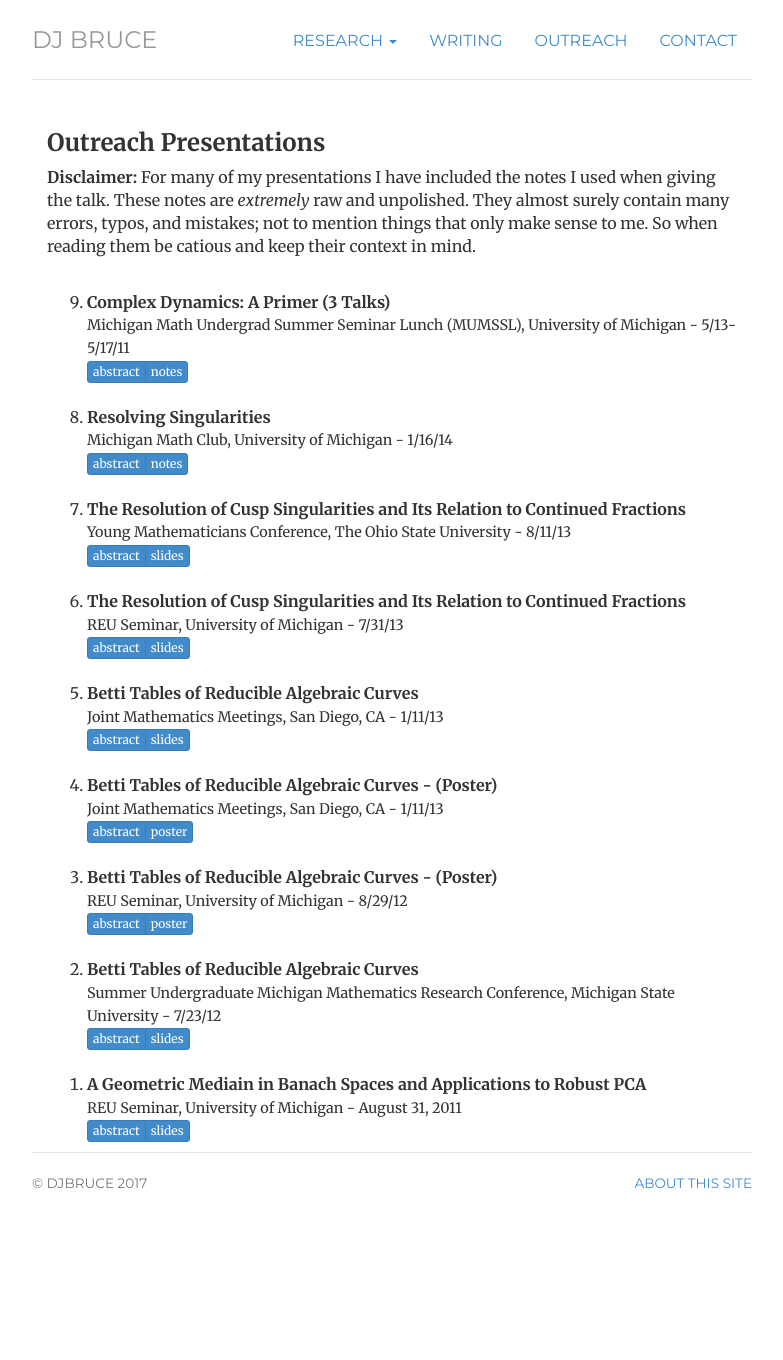
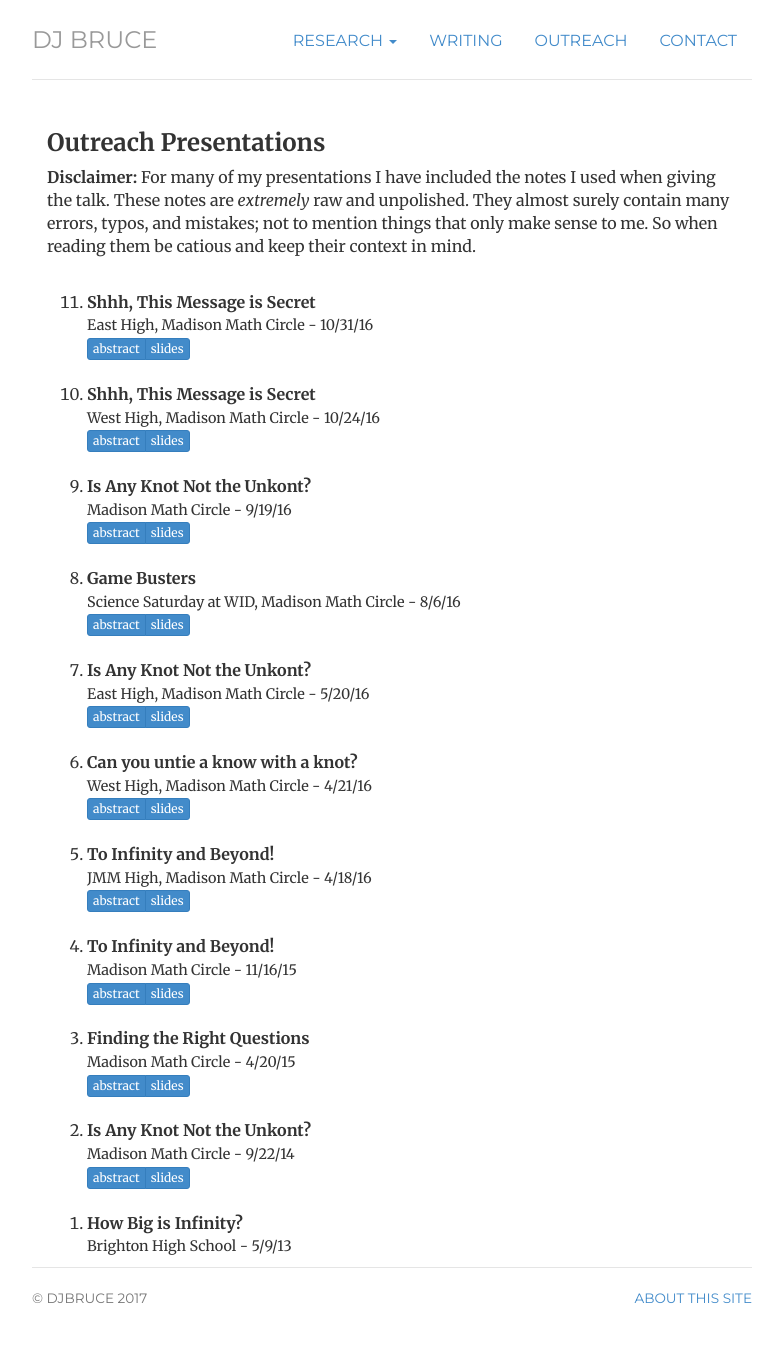
Before and after one commit to julietteBruce/old-homepage, a Jekyll site: the page built from presentations/outreach.html, in a window 1280 px wide. Shown: the whole page, without its empty margins (248-1031 px from the left). Built offline with Jekyll 4.4.1, drawn with Linux system fonts in a browser that asks for light colours; formulas are drawn with MathJax 3; before the commit the page ends 1245 px from its top, so only the background shows below that.

Commit message:
outreach

```diff
--- a/presentations/outreach.html
+++ b/presentations/outreach.html
@@ -17,136 +17,149 @@ make sense to me. So when reading them be catious and keep their context in mind
 <ol reversed>
 		<br>
   <li>
-		<span class="title">Complex Dynamics: A Primer (3 Talks) </span>
+		<span class="title">Shhh, This Message is Secret</span>
 		<br>
-		<span class="coauthor">Michigan Math Undergrad Summer Seminar Lunch (MUMSSL), University of Michigan - 5/13-5/17/11</span>
+		<span class="coauthor">East High, Madison Math Circle - 10/31/16</span>
 		<br>
 		<div class="btn-group btn-group-xs">
-			<button class="btn btn-primary" data-toggle="collapse" data-target="MUSSL">abstract</button>
-			<a href="" class="btn btn-primary">notes</a>
+			<button class="btn btn-primary" data-toggle="collapse" data-target="#f16-East">abstract</button>
+			<a href="" class="btn btn-primary">slides</a>
 		</div>
-		<div id="MUSSL" class="collapse">
-		Given a polynomial \(f(z)\) with complex coefficients, we can ask for which complex numbers p is the set \(\{f(p), f(f(p)), f(f(f(p))),...\}\) bounded, that is to ask which complex numbers have bounded forward orbit under \(f(z)\)? Alternatively we can turn the question around and ask for a fixed complex number \(p\), for which (complex) polynomials is the forward orbit of \(p\) bounded? Finite? Periodic? These questions give Amazingly many of the tools needed to approach these questions, arose well before computers allowed us to generate images like the one above. In this series of talks we will explore some of the basic tools and results of complex dynamics - the field of math motivated by questions similar to the ones above. In particular, the lectures should roughly proceed as:
-		<ul>
-			<li>Lecture 1: Fatou and Julia Sets and Cycles</li>
-			<li>Lecture 2: Bottcher's Theorem, Filled Julia Set, Connectedness</li>
-			<li>Lecture 3: The Mandelbrot set</li>
-		</ul>
-		As a results of time constraints often times results presented in the lectures will be stated without proof, however, I will try to make sure to provide citations for any such results in the notes. Additionally. through out the lectures the interplay between complex dynamics and other fields like complex analysis, algebra, and number theory will be discussed. Prerequisites will be kept as few as possible, but basic familiarity with complex analysis and topology will help.
+		<div id="f16-East" class="collapse">
+		gur pbearefgbar bs gur zbqrea jbeyq eribyirf nebhaq orvat noyr gb rnfvyl pbzzhavpngr frpergf, jurgure gubfr frpergf or perqvg pneq ahzoref ba nznmba, grkg zrffntrf ba lbhe vcubar, be frpher tbireazrag nssnvef. va guvf gnyx jr jvyy rkcyber gur zngu haqrecvaavat bhe novyvgl gb qb guvf, naq frr whfg ubj fgheql gung pbearefgbar npghnyyl znl or. nyfb urer jvyy or qbahgf. (PS: This message is encoded, see if you can figure out how to decode it!)
 		</div>
   </li>
       <br>
   <li>
-		<span class="title">Resolving Singularities</span>
+		<span class="title">Shhh, This Message is Secret</span>
 		<br>
-		<span class="coauthor">Michigan Math Club, University of Michigan - 1/16/14</span>
+		<span class="coauthor">West High, Madison Math Circle - 10/24/16</span>
 		<br>
 		<div class="btn-group btn-group-xs">
-			<button class="btn btn-primary" data-toggle="collapse" data-target="#sing-UMMath">abstract</button>
-			<a href="" class="btn btn-primary">notes</a>
+			<button class="btn btn-primary" data-toggle="collapse" data-target="#f16-West">abstract</button>
+			<a href="" class="btn btn-primary">slides</a>
 		</div>
-		<div id="sing-UMMath" class="collapse">
-		The zero set of a polynomial equation can be quite complicated. For example, the zero set of the "nodal curve" \(y^2=x^3+x^2\) intersects itself and the curve given by \(y^2=x^3\) has a cusp. Both of these curves have so called singularities at the origin. We will explore how one can "remove" or resolve the singularities of a curve, like the above examples, via a process called blowing-up. Given time we will also discuss how resolving the cusp singularity of \(x^a=y^b\) is related to the continued fraction expansion of \(a/b\).
+		<div id="f16-West" class="collapse">
+		gur pbearefgbar bs gur zbqrea jbeyq eribyirf nebhaq orvat noyr gb rnfvyl pbzzhavpngr frpergf, jurgure gubfr frpergf or perqvg pneq ahzoref ba nznmba, grkg zrffntrf ba lbhe vcubar, be frpher tbireazrag nssnvef. va guvf gnyx jr jvyy rkcyber gur zngu haqrecvaavat bhe novyvgl gb qb guvf, naq frr whfg ubj fgheql gung pbearefgbar npghnyyl znl or. nyfb urer jvyy or qbahgf. (PS: This message is encoded, see if you can figure out how to decode it!)
 		</div>
   </li>
       <br>
   <li>
-		<span class="title">The Resolution of Cusp Singularities and Its Relation to Continued Fractions</span>
+		<span class="title">Is Any Knot Not the Unkont?</span>
 		<br>
-		<span class="coauthor">Young Mathematicians Conference, The Ohio State University - 8/11/13</span>
+		<span class="coauthor">Madison Math Circle - 9/19/16</span>
 		<br>
 		<div class="btn-group btn-group-xs">
-			<button class="btn btn-primary" data-toggle="collapse" data-target="#contFrac-YMC">abstract</button>
+			<button class="btn btn-primary" data-toggle="collapse" data-target="#f16-MMC">abstract</button>
 			<a href="" class="btn btn-primary">slides</a>
 		</div>
-		<div id="contFrac-YMC" class="collapse">
-		Algebraic geometers have long been interested in studying methods of resolving singularities of algebraic varieties. In 1964 Hironaka showed that over a field of characteristic zero, every algebraic variety is birationally equivalent to a smooth projective algebraic variety. While this in essence settled the matter of resolving singularities, at least in characteristic zero, in the roughly fifty years since there has been considerable interest in classifying singularities and explicitly describing a resolution of specific classes of singularities. <br><br>
-Utilizing tools from algebraic geometry and valuation theory we provide an explicit description of the resolution of the singularities of plane curves defined by \(x^a=y^b\) in \(k^2\) where \(k\) is a field and \(a\) and \(b\) are relatively prime integers greater than one. Additionally, we show how this resolution process is related to the continued fraction expansion of \(a/b\). Finally, we provide a new geometric way of representing these resolutions as a diagram of nested triangles, which encapsulates the resolution process. We are hopeful that this diagram also contains other information classifying the singularities of the curve such as its log canonical threshold.
+		<div id="f16-MMC" class="collapse">
+		You're walking home from school, and you pull out your head phones to listen to some tunes. However, inevitably they are a horribly tangled mess, but are they really a knot? We'll talk about what exactly is a knot, and how we can tell when something is not the unknot.
 		</div>
   </li>
       <br>
   <li>
-		<span class="title">The Resolution of Cusp Singularities and Its Relation to Continued Fractions</span>
+		<span class="title">Game Busters</span>
 		<br>
-		<span class="coauthor">REU Seminar, University of Michigan - 7/31/13</span>
+		<span class="coauthor">Science Saturday at WID, Madison Math Circle - 8/6/16</span>
 		<br>
 		<div class="btn-group btn-group-xs">
-			<button class="btn btn-primary" data-toggle="collapse" data-target="#contFrac-UM">abstract</button>
+			<button class="btn btn-primary" data-toggle="collapse" data-target="#f16-WID">abstract</button>
 			<a href="" class="btn btn-primary">slides</a>
 		</div>
-		<div id="contFrac-UM" class="collapse">
-		Algebraic geometers have long been interested in studying methods of resolving singularities of algebraic varieties. In 1964 Hironaka showed that over a field of characteristic zero, every algebraic variety is birationally equivalent to a smooth projective algebraic variety. While this in essence settled the matter of resolving singularities, at least in characteristic zero, in the roughly fifty years since there has been considerable interest in classifying singularities and explicitly describing a resolution of specific classes of singularities.<br><br>
-Utilizing tools from algebraic geometry and valuation theory we provide an explicit description of the resolution of the singularities of plane curves defined by \(x^a=y^b\) in \(k^2\) where \(k\) is a field and \(a\) and \(b\) are relatively prime integers greater than one. Additionally, we show how this resolution process is related to the continued fraction expansion of \(a/b\). Finally, we provide a new geometric way of representing these resolutions as a diagram of nested triangles, which encapsulates the resolution process. We are hopeful that this diagram also contains other information classifying the singularities of the curve such as its log canonical threshold.
+		<div id="f16-WID" class="collapse">
+		The goal of our station will be to explore the mathematics related to the games: Set, Nim, and Chomp. We will have stations where individuals can drop by play a few games and explore these games for themselves. (We will have worksheets and volunteers providing guidance.) Additionally, anyone will be able to challenge our Master of Nim with fun prizes available for beating them. (Note: This is at a special time and location.)
 		</div>
   </li>
       <br>
    <li>
-		<span class="title">Betti Tables of Reducible Algebraic Curves</span>
+		<span class="title">Is Any Knot Not the Unkont?</span>
 		<br>
-		<span class="coauthor">Joint Mathematics Meetings, San Diego, CA - 1/11/13</span>
+		<span class="coauthor">East High, Madison Math Circle - 5/20/16</span>
 		<br>
 		<div class="btn-group btn-group-xs">
-			<button class="btn btn-primary" data-toggle="collapse" data-target="#redCurves-JMM">abstract</button>
+			<button class="btn btn-primary" data-toggle="collapse" data-target="#s16-East">abstract</button>
 			<a href="" class="btn btn-primary">slides</a>
 		</div>
-		<div id="redCurves-JMM" class="collapse">
-		We study the Betti tables of reducible algebraic curves with a focus on connected line arrangements and provide a general formula for computing the quadratic strand of the Betti table for line arrangements that satisfy certain hypotheses. We also give explicit formulas for the entries of the Betti tables for all curves of genus zero and one. Last, we give formulas for the graded Betti numbers for a class of curves of higher genus.
+		<div id="s16-East" class="collapse">
+		You're walking home from school, and you pull out your head phones to listen to some tunes. However, inevitably they are a horribly tangled mess, but are they really a knot? We'll talk about what exactly is a knot, and how we can tell when something is not the unknot.
 		</div>
   </li>
       <br>
 	<li>
-		<span class="title">Betti Tables of Reducible Algebraic Curves - (Poster)</span>
+		<span class="title">Can you untie a know with a knot?</span>
 		<br>
-		<span class="coauthor">Joint Mathematics Meetings, San Diego, CA - 1/11/13</span>
+		<span class="coauthor">West High, Madison Math Circle - 4/21/16</span>
 		<br>
 		<div class="btn-group btn-group-xs">
-			<button class="btn btn-primary" data-toggle="collapse" data-target="#redCurves-JMM-poster">abstract</button>
-			<a href="" class="btn btn-primary">poster</a>
+			<button class="btn btn-primary" data-toggle="collapse" data-target="#s16-West">abstract</button>
+			<a href="" class="btn btn-primary">slides</a>
 		</div>
-		<div id="redCurves-JMM-poster" class="collapse">
-		We study the Betti tables of reducible algebraic curves with a focus on connected line arrangements and provide a general formula for computing the quadratic strand of the Betti table for line arrangements that satisfy certain hypotheses. We also give explicit formulas for the entries of the Betti tables for all curves of genus zero and one. Last, we give formulas for the graded Betti numbers for a class of curves of higher genus.
+		<div id="s16-West" class="collapse">
+		Is it possible to tie two knots on a rope such that when you slide them together they unknot themselves? The answer turns out to be interesting, and related to the sum 1-1+1-1+1-1+...
 		</div>
   </li>
   <br>
 	<li>
-		<span class="title">Betti Tables of Reducible Algebraic Curves - (Poster)</span>
+		<span class="title">To Infinity and Beyond!</span>
 		<br>
-		<span class="coauthor">REU Seminar, University of Michigan - 8/29/12</span>
+		<span class="coauthor">JMM High, Madison Math Circle - 4/18/16</span>
 		<br>
 		<div class="btn-group btn-group-xs">
-			<button class="btn btn-primary" data-toggle="collapse" data-target="#redCurves-UM">abstract</button>
-			<a href="" class="btn btn-primary">poster</a>
+			<button class="btn btn-primary" data-toggle="collapse" data-target="#s16-JMM">abstract</button>
+			<a href="" class="btn btn-primary">slides</a>
 		</div>
-		<div id="redCurves-UM" class="collapse">
-		We study the Betti tables of reducible algebraic curves with a focus on connected line arrangements and provide a general formula for computing the quadratic strand of the Betti table for line arrangements that satisfy certain hypotheses. We also give explicit formulas for the entries of the Betti tables for all curves of genus zero and one. Last, we give formulas for the graded Betti numbers for a class of curves of higher genus.
+		<div id="s16-JMM" class="collapse">
+		1, 2, 3,..., infinity? What is infinity? Is infinity plus one bigger than infinity? Beginning by figuring out what we mean when we say to collections of objects have the same number of things we will slowly work our way deep into the garden of infinity. A garden that is often profoundly strange and filled with quite a few surprising snakes.
 		</div>
   </li>
   <br>
 	<li>
-		<span class="title">Betti Tables of Reducible Algebraic Curves</span>
+		<span class="title">To Infinity and Beyond!</span>
 		<br>
-		<span class="coauthor">Summer Undergraduate Michigan Mathematics Research Conference, Michigan State University - 7/23/12</span>
+		<span class="coauthor">Madison Math Circle - 11/16/15</span>
 		<br>
 		<div class="btn-group btn-group-xs">
-			<button class="btn btn-primary" data-toggle="collapse" data-target="#redCurves-SUMMR">abstract</button>
+			<button class="btn btn-primary" data-toggle="collapse" data-target="#f15-MMC">abstract</button>
 			<a href="" class="btn btn-primary">slides</a>
 		</div>
-		<div id="redCurves-SUMMR" class="collapse">
-		We study the Betti tables of reducible algebraic curves with a focus on connected line arrangements and provide a general formula for computing the quadratic strand of the Betti table for line arrangements that satisfy certain hypotheses. We also give explicit formulas for the entries of the Betti tables for all curves of genus zero and one. Last, we give formulas for the graded Betti numbers for a class of curves of higher genus.
+		<div id="f15-MMC" class="collapse">
+		1, 2, 3,..., infinity? What is infinity? Is infinity plus one bigger than infinity? Beginning by figuring out what we mean when we say to collections of objects have the same number of things we will slowly work our way deep into the world of infinity. This world is often weird and counterintuitive, and we shall explore it!
 		</div>
   </li>
   <br>
 	<li>
-		<span class="title">A Geometric Mediain in Banach Spaces and Applications to Robust PCA </span>
+		<span class="title">Finding the Right Questions</span>
 		<br>
-		<span class="coauthor">REU Seminar, University of Michigan - August 31, 2011</span>
+		<span class="coauthor">Madison Math Circle - 4/20/15</span>
 		<br>
 		<div class="btn-group btn-group-xs">
-			<button class="btn btn-primary" data-toggle="collapse" data-target="#pca-UMREU">abstract</button>
+			<button class="btn btn-primary" data-toggle="collapse" data-target="#s15-MMC">abstract</button>
 			<a href="" class="btn btn-primary">slides</a>
 		</div>
-		<div id="pca-UMREU" class="collapse">
-		With the rise in prominence of high dimensional data, multivariate measures of center have become very important. In this paper we focus on one multivariate measure of center - the geometric median, which is defined as the minimizer of the sum of distances to the data points. We study the quantitative robustness of the geometric median. Showing that for a non-degenerate distribution of N points, altering k points can only change the median by at most O(k/N). Taking advantage of this robustness we introduce a robust form of Principle Component Analysis (PCA), which is based on what we call the median covariance matrix. Since there are several natural matrix norms, we look at the notion of the geometric median in general Banach Spaces. We conclude by proving that the geometric median is robust in all uniformly convex Banach spaces.		</div>
+		<div id="s15-MMC" class="collapse">
+		When doing your math homework you probably spend most of your time staring a worksheet that has a bunch of concrete questions on it. When doing research mathematics rarely are you so lucky to have the such a sheet, and often the hardest part of research is isolating exactly the right question. The goal of this talk is to try and fid the write questions about two subjects: 1) the game of Hex and 2) crumpled paper.
+		</div>
+  </li>
+  <br>
+	<li>
+		<span class="title">Is Any Knot Not the Unkont?</span>
+		<br>
+		<span class="coauthor">Madison Math Circle - 9/22/14</span>
+		<br>
+		<div class="btn-group btn-group-xs">
+			<button class="btn btn-primary" data-toggle="collapse" data-target="#f14-MMC">abstract</button>
+			<a href="" class="btn btn-primary">slides</a>
+		</div>
+		<div id="f14-MMC" class="collapse">
+		You're walking home from school, and you pull out your head phones to listen to some tunes. However, inevitably they are a horribly tangled mess, but are they really a knot? We'll talk about what exactly is a knot, and how we can tell when something is not the unknot.
+		</div>
+  </li>
+  <br>
+	<li>
+		<span class="title">How Big is Infinity?</span>
+		<br>
+		<span class="coauthor">Brighton High School - 5/9/13</span>
   </li>
 </ol>
 
```
Also changed, not shown: presentations/index.html (+15 -1 lines). Lines whose indentation alone changed are shown as unchanged.
